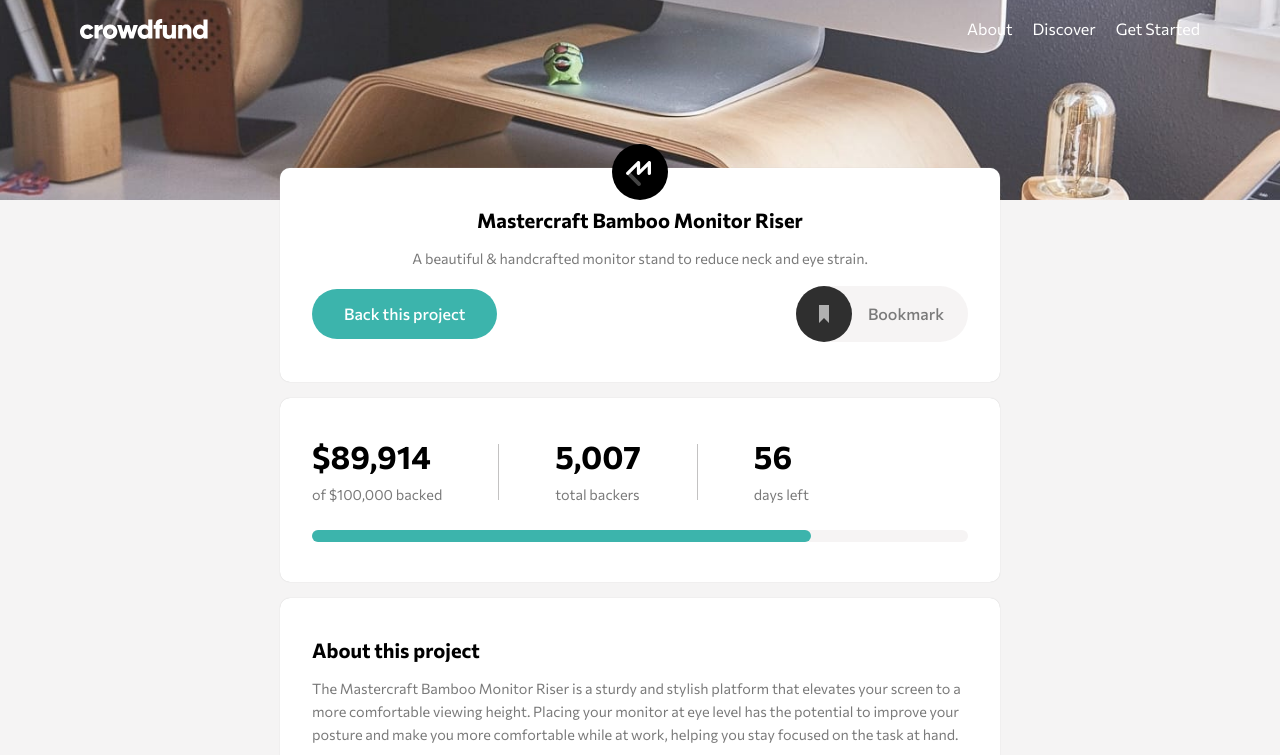
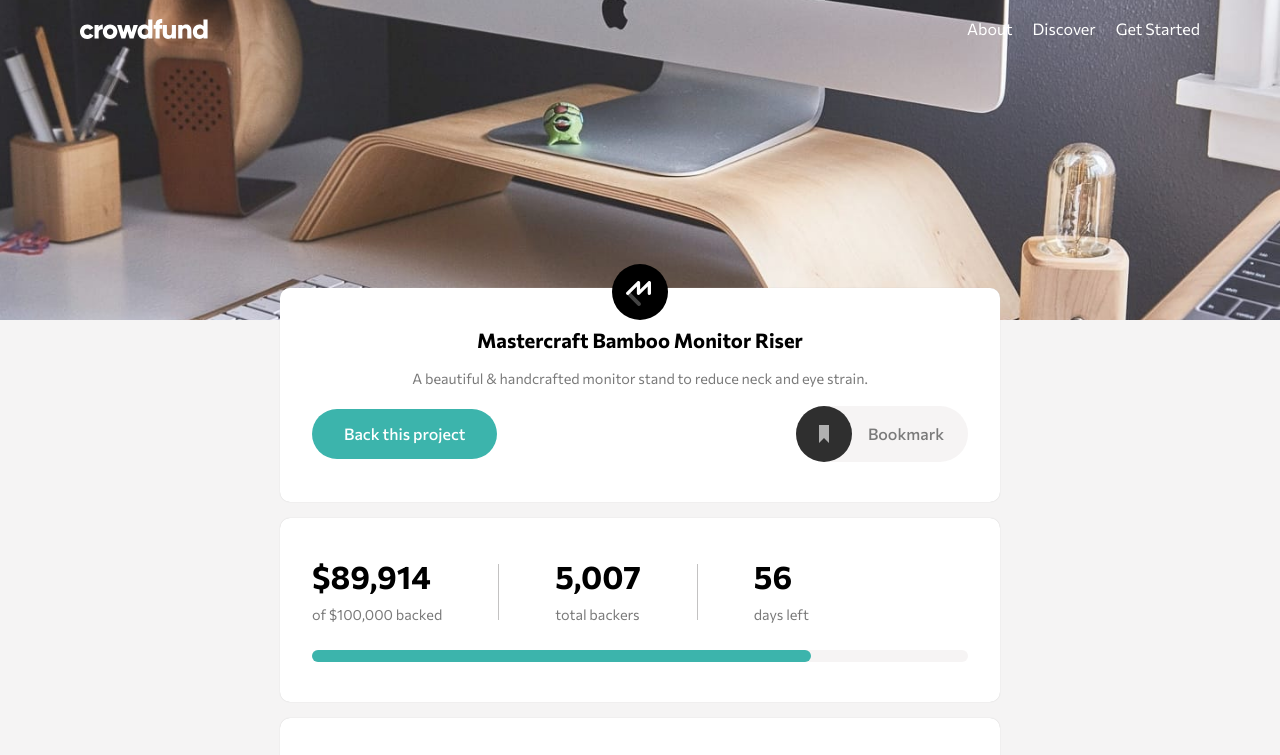
Before and after one commit to CrazyMachine2/Crowdfunding-product-page, a plain HTML site: page index.html in a window 1280 px wide. Shown: the top 755 px of the page. Drawn offline with Linux system fonts and the light colour scheme.

Commit message:
changed header vh

```diff
--- a/solution/css/general/navbar.css
+++ b/solution/css/general/navbar.css
@@ -1,5 +1,5 @@
 header {
-    height: 25vh;
+    height: 40vh;
     padding: 1rem 0;
     margin: 0 auto;
     max-width: 1444px;
```
